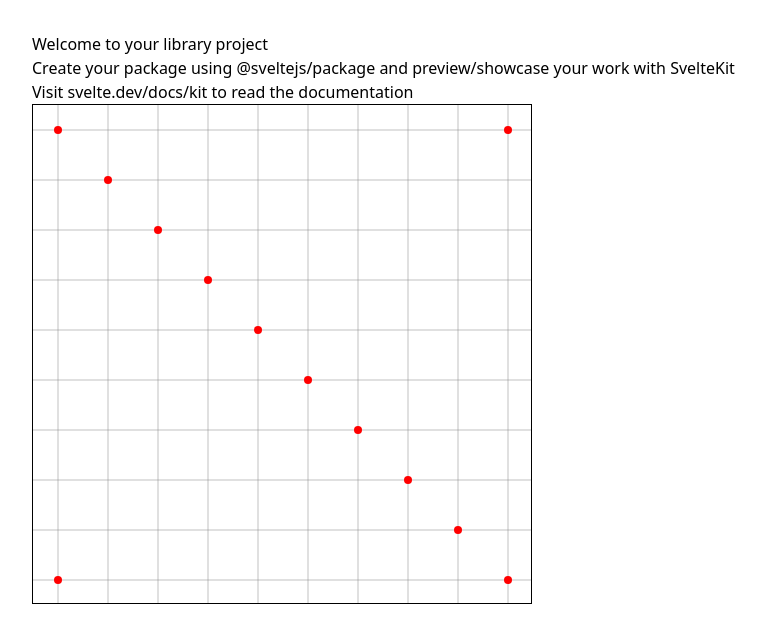
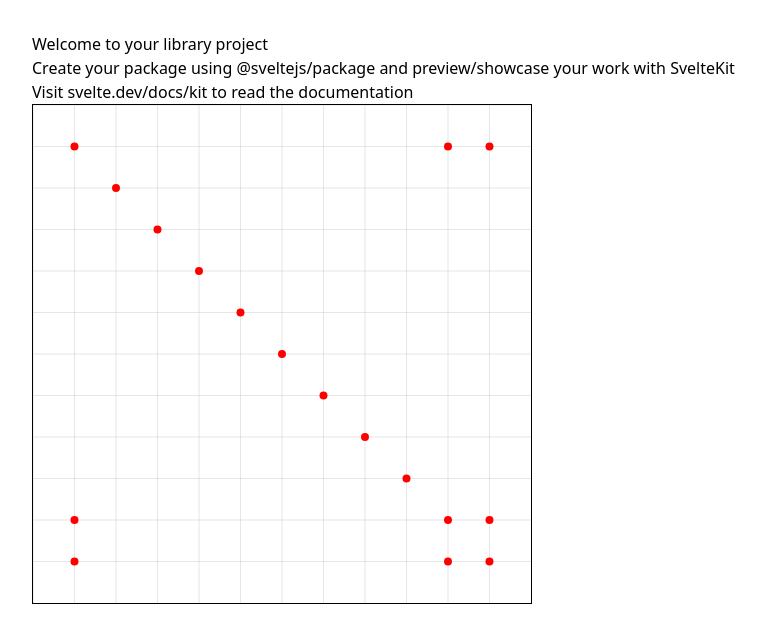
Before and after one commit to misavojte/Running-RQA-Plots, a SvelteKit app: page / in a window 1280 px wide. Shown: the top 642 px of the page, without its empty margins (0-766 px from the left). Built offline with nearby package versions, Linux system fonts and the light colour scheme.

Commit message:
feat: cell fitting

```diff
--- a/src/lib/components/RecurrencePlot.svelte
+++ b/src/lib/components/RecurrencePlot.svelte
@@ -2,12 +2,13 @@
   import { computeRecurrenceMatrix } from "../utility/recurrenceMatrix.js";
   import type { Fixation } from "../types/Fixation.js";
 
-  let { fixations, size = 500, pointSize = 4, highlightColor = "blue", showGrid = false } = $props<{
+  let { fixations, size = 500, pointSize = 4, highlightColor = "blue", showGrid = false, gridColor = "#CCCCCC" } = $props<{
     fixations: Fixation[]; // Input fixations
     size?: number; // Canvas size
     pointSize?: number; // Dot size
     highlightColor?: string; // Highlight color on hover
     showGrid?: boolean; // Enable or disable grid
+    gridColor?: string; // Grid line color
   }>();
 
   interface RecurrencePoint {
@@ -33,13 +34,12 @@
     const n = recurrenceMatrix.length;
     if (n === 0) return [];
 
-    const cellSize = size / n;
-    const halfCell = cellSize / 2; // Add half-cell offset for centering
+    const cellSize = size / (n + 1); // Keep the cell size calculation for margins
     return recurrenceMatrix.flatMap((row: number[], i: number) =>
       row.map((value: number, j: number) =>
         value === 1 ? {
-          x: j * cellSize + halfCell, // Add halfCell to center points
-          y: i * cellSize + halfCell, // Add halfCell to center points
+          x: (j + 1) * cellSize, // Keep the starting margin
+          y: (i + 1) * cellSize, // Keep the starting margin
           i,
           j
         } : null
@@ -51,10 +51,8 @@
   const gridLines = $state(() => {
     if (!showGrid) return [];
     const n = recurrenceMatrix.length;
-    const cellSize = size / n;
-    const halfCell = cellSize / 2;
-    // Start from -halfCell to create margin at the beginning, and add one more line at the end
-    return Array.from({ length: n + 1 }, (_, i) => i * cellSize - halfCell);
+    const cellSize = size / (n + 1);
+    return Array.from({ length: n + 1 }, (_, i) => i * cellSize); // Back to n+2 for proper grid coverage
   });
 
   // Hover event handlers
@@ -67,16 +65,21 @@
   };
 </script>
 
-<svg width={size} height={size} style="border: 1px solid black;">
+<svg
+  width={size}
+  height={size}
+  style="border: 1px solid black;"
+  viewBox={`0 0 ${size} ${size}`}
+>
   {#if showGrid}
     <!-- Draw vertical grid lines -->
     {#each gridLines() as x}
-      <line x1={x} y1="0" x2={x} y2={size} stroke="gray" stroke-width="0.5" />
+      <line x1={x} y1="0" x2={x} y2={size} stroke={gridColor} stroke-width="0.5" />
     {/each}
 
     <!-- Draw horizontal grid lines -->
     {#each gridLines() as y}
-      <line x1="0" y1={y} x2={size} y2={y} stroke="gray" stroke-width="0.5" />
+      <line x1="0" y1={y} x2={size} y2={y} stroke={gridColor} stroke-width="0.5" />
     {/each}
   {/if}
 
--- a/src/routes/+page.svelte
+++ b/src/routes/+page.svelte
@@ -13,6 +13,7 @@
         { id: 8, timestamp: 800, aoi: ["AOI8"] },
         { id: 9, timestamp: 900, aoi: ["AOI9"] },
         { id: 10, timestamp: 1000, aoi: ["AOI1"] },
+        { id: 11, timestamp: 1100, aoi: ["AOI1"] },
     ];
 
 </script>
```
